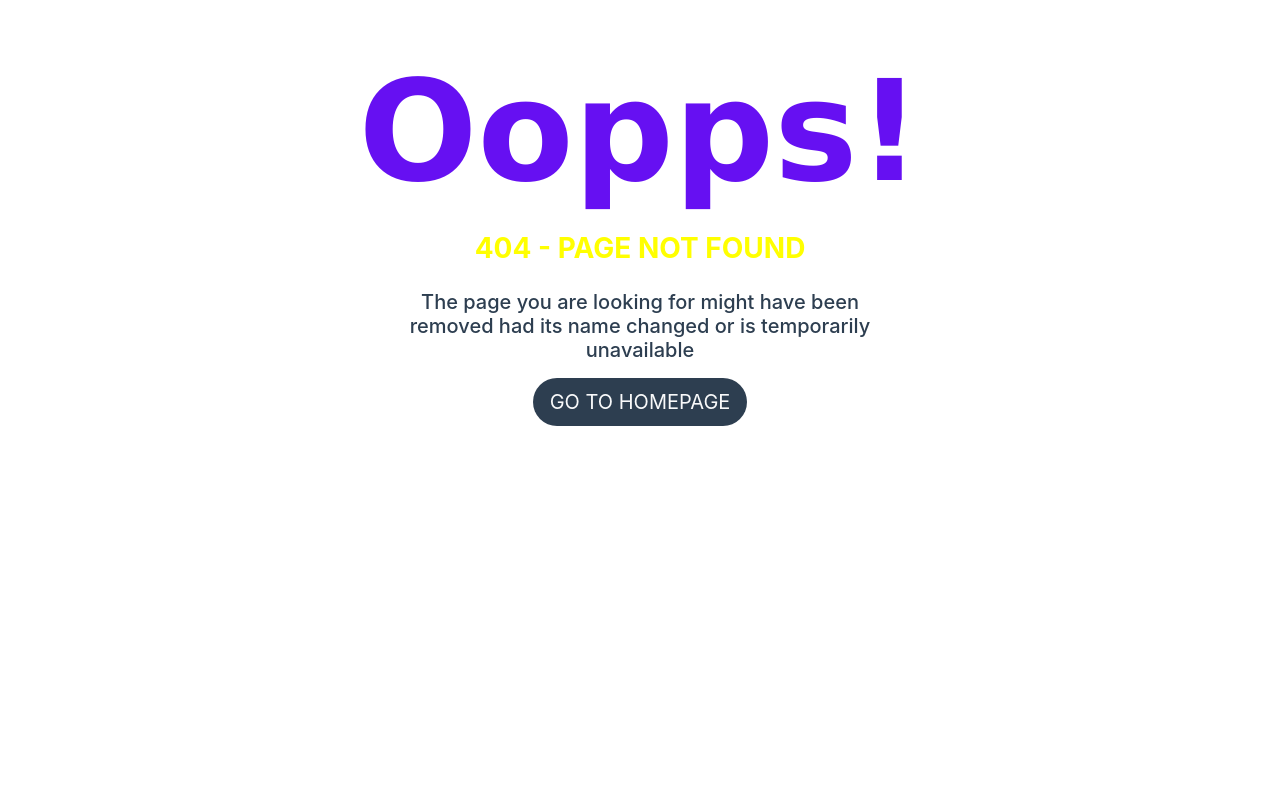
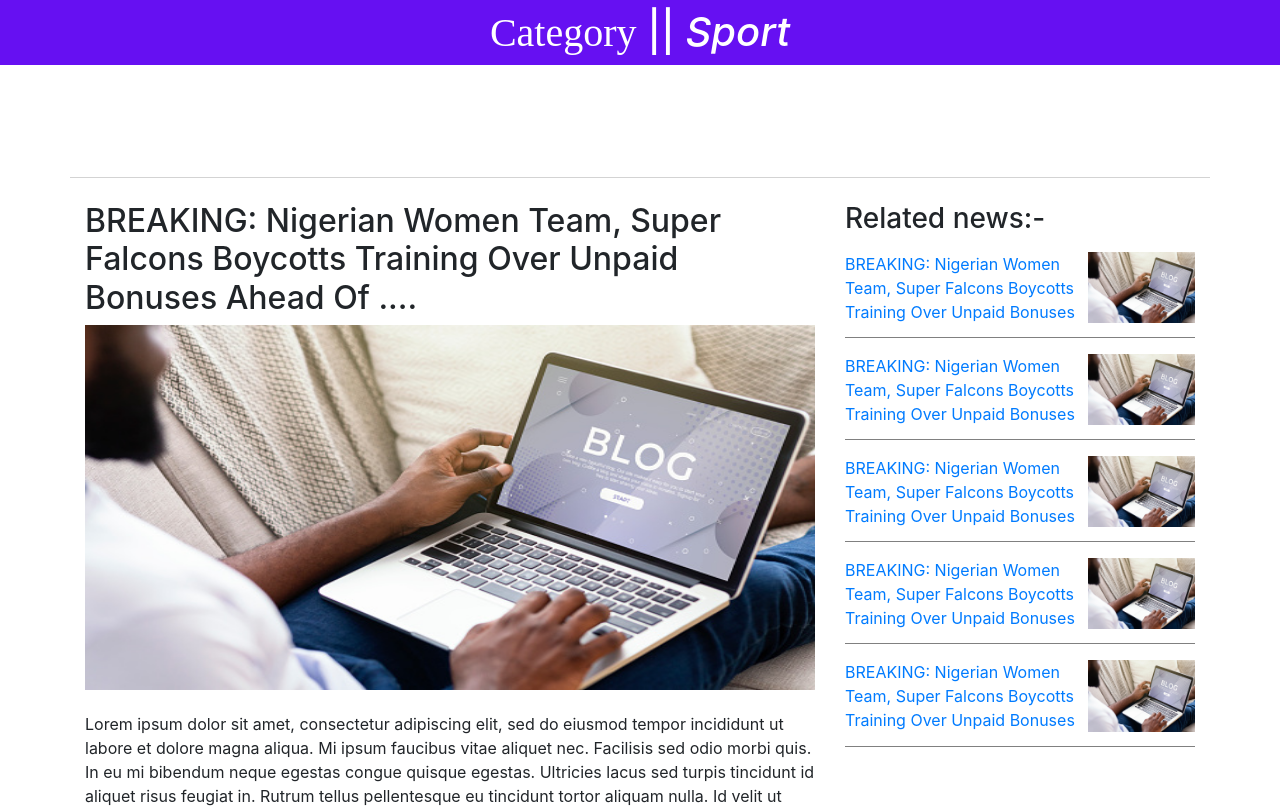
Before and after one commit to oluwaseyi9325/wordify, a Next.js app: page /news in a window 1280 px wide. Before the commit this address had no page. Shown: the top 808 px of the page. Built offline with nearby package versions, Linux system fonts and the light colour scheme; a web font is replaced by a local one.

Commit message:
friday commit

```diff
--- /dev/null
+++ b/pages/news.jsx
@@ -0,0 +1,113 @@
+import React from 'react'
+import Link from 'next/link'
+import Footer from '../Component/Footer'
+import NavBar from '../Component/NavBar'
+import Image from 'next/image'
+import instag from '../aseet/img1.jpg'
+
+function news() {
+  return (
+    <div>
+
+
+        <div className=" pt-2 pb-2 h1 mb-3 text-center text-white container-fluid" style={{backgroundColor:"#6610F2"}}>
+        <span className='blog-name-contact'>Category</span> ||
+       <i className='getInTouch'> Sport</i>
+     </div>
+
+    <NavBar />
+    <div className='mt-4 container' style={{borderBottom:'1px solid lightgrey'}}></div>
+    <section className='container mt-4'>
+
+     <aisde className='row'>
+
+     <div className='col-lg-8 col-md-9'>
+
+     <h2>BREAKING: Nigerian Women Team, Super Falcons Boycotts Training Over Unpaid Bonuses Ahead Of ....</h2>
+
+       <div>
+         <Image src={instag} height={400} width={800} />
+       </div>
+
+       <p className='mt-3'>
+
+       Lorem ipsum dolor sit amet, consectetur adipiscing elit, sed do eiusmod tempor incididunt ut labore et dolore magna aliqua. Mi ipsum faucibus vitae aliquet nec. Facilisis sed odio morbi quis. In eu mi bibendum neque egestas congue quisque egestas. Ultricies lacus sed turpis tincidunt id aliquet risus feugiat in. Rutrum tellus pellentesque eu tincidunt tortor aliquam nulla. Id velit ut tortor pretium viverra suspendisse. Massa eget egestas purus viverra accumsan in nisl nisi scelerisque. Massa tincidunt nunc pulvinar sapien et ligula ullamcorper malesuada proin. Eget duis at tellus at urna condimentum mattis. Id porta nibh venenatis cras sed felis eget velit. Mauris pharetra et ultrices neque ornare aenean. Dolor magna eget est lorem ipsum dolor sit. Laoreet suspendisse interdum consectetur libero id faucibus. Ipsum dolor sit amet consectetur adipiscing elit ut. Scelerisque varius morbi enim nunc faucibus a pellentesque sit. Libero volutpat sed cras ornare arcu dui vivamus. Egestas purus viverra accumsan in nisl nisi scelerisque eu ultrices. Sit amet dictum sit amet justo donec enim diam. Sit amet luctus venenatis lectus.
+     <br /> <br />
+       In iaculis nunc sed augue. Cras tincidunt lobortis feugiat vivamus at augue eget arcu dictum. Ultricies integer quis auctor elit. Gravida neque convallis a cras semper. Sit amet nulla facilisi morbi tempus iaculis. Nisi scelerisque eu ultrices vitae auctor eu. Neque ornare aenean euismod elementum nisi quis eleifend quam. Egestas pretium aenean pharetra magna ac placerat vestibulum lectus. Leo in vitae turpis massa sed elementum tempus egestas. Platea dictumst quisque sagittis purus sit amet volutpat consequat mauris. Congue quisque egestas diam in arcu cursus euismod. Enim ut sem viverra aliquet eget sit amet. Neque vitae tempus quam pellentesque nec nam.
+
+       Vel orci porta non pulvinar. Mattis nunc sed blandit libero. At erat pellentesque adipiscing commodo. Massa vitae tortor condimentum lacinia quis vel. Cursus metus aliquam eleifend mi in. Massa massa ultricies mi quis hendrerit. Nibh venenatis cras sed felis eget velit. Eget arcu dictum varius duis at. Purus in mollis nunc sed id semper. Massa vitae tortor condimentum lacinia quis vel eros.
+       <br /> <br />
+       Donec adipiscing tristique risus nec. Commodo viverra maecenas accumsan lacus vel facilisis volutpat. Mattis vulputate enim nulla aliquet porttitor lacus luctus. Aliquam ut porttitor leo a diam sollicitudin tempor id eu. Ac tincidunt vitae semper quis lectus nulla at volutpat diam. Sed egestas egestas fringilla phasellus faucibus scelerisque eleifend donec pretium. Pretium fusce id velit ut tortor. Fusce ut placerat orci nulla pellentesque dignissim enim. Placerat vestibulum lectus mauris ultrices eros in cursus turpis. Eget mauris pharetra et ultrices. Vulputate eu scelerisque felis imperdiet proin fermentum leo. Varius vel pharetra vel turpis nunc. Vel pharetra vel turpis nunc eget lorem dolor sed. Dignissim enim sit amet venenatis urna. Pulvinar elementum integer enim neque volutpat ac tincidunt vitae semper. Diam maecenas sed enim ut sem viverra aliquet. Tellus in hac habitasse platea dictumst vestibulum rhoncus.
+
+       Sagittis id consectetur purus ut faucibus. Ut placerat orci nulla pellentesque dignissim enim sit. Sociis natoque penatibus et magnis dis parturient montes nascetur. Amet aliquam id diam maecenas ultricies mi eget mauris. Urna cursus eget nunc scelerisque. Odio ut sem nulla pharetra diam sit amet. Ac tortor vitae purus faucibus ornare suspendisse. Pellentesque habitant morbi tristique senectus et netus. Senectus et netus et malesuada fames ac turpis egestas maecenas. Purus semper eget duis at tellus at urna. Sit amet consectetur adipiscing elit. Faucibus interdum posuere lorem ipsum dolor. Condimentum id venenatis a condimentum vitae sapien pellentesque habitant. Vitae purus faucibus ornare suspendisse sed nisi lacus. Adipiscing enim eu turpis egestas.
+
+       </p>
+
+     </div>
+
+     <div className='col-lg-4 col-md-5'>
+      <h3>Related news:-</h3>
+      <div>
+
+      <div className='pb-2 mt-3' style={{display:'flex',borderBottom:'1px solid grey'}}>
+         <div className=''>
+         <Link href='/'><a>BREAKING: Nigerian Women Team, Super Falcons Boycotts Training Over Unpaid Bonuses</a></Link>
+         </div>
+         <div className=''>
+           <Image src={instag} width={300} height={200} />
+         </div>
+      </div>
+
+      <div className='pb-2 mt-3' style={{display:'flex',borderBottom:'1px solid grey'}}>
+      <div className=''>
+      <Link href='/'><a>BREAKING: Nigerian Women Team, Super Falcons Boycotts Training Over Unpaid Bonuses</a></Link>
+      </div>
+      <div className=''>
+        <Image src={instag} width={300} height={200} />
+      </div>
+   </div>
+
+   <div className='pb-2 mt-3' style={{display:'flex',borderBottom:'1px solid grey'}}>
+      <div className=''>
+      <Link href='/'><a>BREAKING: Nigerian Women Team, Super Falcons Boycotts Training Over Unpaid Bonuses</a></Link>
+      </div>
+      <div className=''>
+        <Image src={instag} width={300} height={200} />
+      </div>
+   </div>
+
+   <div className='pb-2 mt-3' style={{display:'flex',borderBottom:'1px solid grey'}}>
+      <div className=''>
+      <Link href='/'><a>BREAKING: Nigerian Women Team, Super Falcons Boycotts Training Over Unpaid Bonuses</a></Link>
+      </div>
+      <div className=''>
+        <Image src={instag} width={300} height={200} />
+      </div>
+   </div>
+
+   <div className='pb-2 mt-3' style={{display:'flex',borderBottom:'1px solid grey'}}>
+      <div className=''>
+      <Link href='/'><a>BREAKING: Nigerian Women Team, Super Falcons Boycotts Training Over Unpaid Bonuses</a></Link>
+      </div>
+      <div className=''>
+        <Image src={instag} width={300} height={200} />
+      </div>
+   </div>
+
+
+      </div>
+     </div>
+
+     </aisde>
+
+
+    </section>
+
+    <div className='mt-5'></div>
+
+    <Footer/>
+    </div>
+  )
+}
+
+export default news
```
Also changed, not shown: Component/ContactInfo.js (+4 -4 lines), Component/NewsFeed.js (+10 -7 lines), 1 other file (tests, documents, lock files or other folders).
